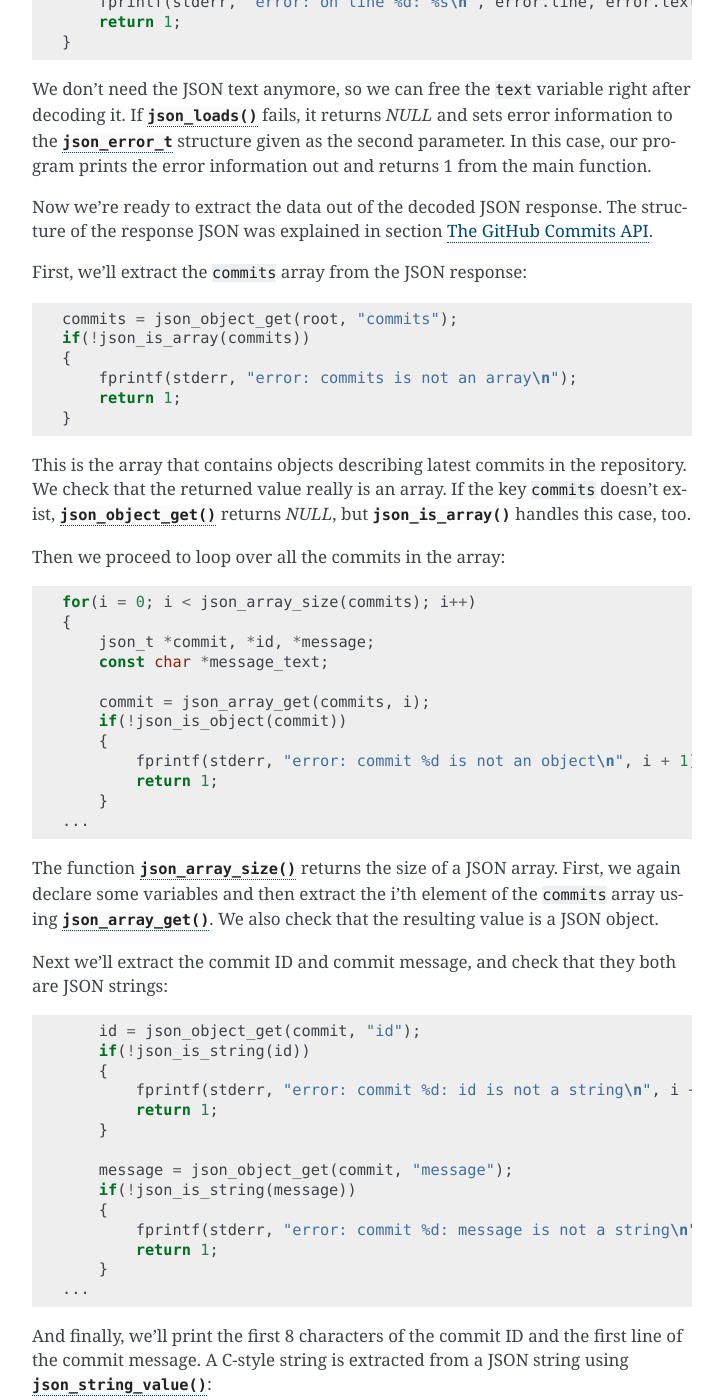
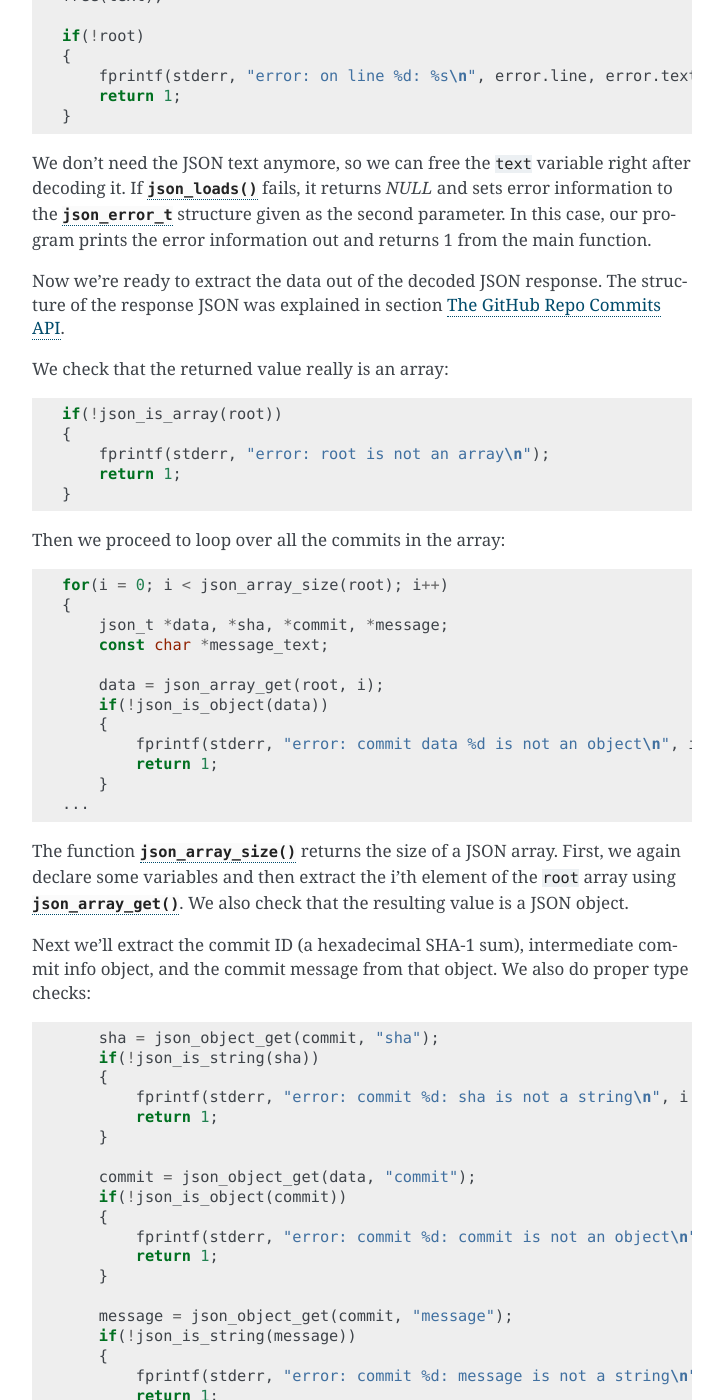
Before and after one commit to akheron/jansson, a Sphinx documentation site: the page built from doc/tutorial.rst, in a window 1280 px wide and 1400 px high, scrolled down 2895 px. Shown: the whole window, without its empty margins (388-1111 px from the left). Built offline with Sphinx 7.4.7, drawn with Linux system fonts in a browser that asks for light colours; some of the changed text lies outside the part shown.

Commit message:
Fix tutorial to use Github API v3
The v2 API will be shut down on May 1st 2012.

Fixes #65.

```diff
--- a/doc/tutorial.rst
+++ b/doc/tutorial.rst
@@ -7,9 +7,8 @@
 .. highlight:: c
 
 In this tutorial, we create a program that fetches the latest commits
-of a repository in GitHub_ over the web. One of the response formats
-supported by `GitHub API`_ is JSON, so the result can be parsed using
-Jansson.
+of a repository in GitHub_ over the web. `GitHub API`_ uses JSON, so
+the result can be parsed using Jansson.
 
 To stick to the the scope of this tutorial, we will only cover the the
 parts of the program related to handling JSON data. For the best user
@@ -31,42 +30,44 @@
 the program too many times within a short period of time, the sever
 starts to respond with an error.
 
-.. _GitHub: http://github.com/
-.. _GitHub API: http://develop.github.com/
+.. _GitHub: https://github.com/
+.. _GitHub API: http://developer.github.com/
 .. _libcurl: http://curl.haxx.se/
 
 
 .. _tutorial-github-commits-api:
 
-The GitHub Commits API
-======================
+The GitHub Repo Commits API
+===========================
 
-The `GitHub commits API`_ is used by sending HTTP requests to URLs
-starting with ``http://github.com/api/v2/json/commits/``. Our program
-only lists the latest commits, so the rest of the URL is
-``list/USER/REPOSITORY/BRANCH``, where ``USER``, ``REPOSITORY`` and
-``BRANCH`` are the GitHub user ID, the name of the repository, and the
-name of the branch whose commits are to be listed, respectively.
+The `GitHub Repo Commits API`_ is used by sending HTTP requests to
+URLs like ``https://api.github.com/repos/USER/REPOSITORY/commits``,
+where ``USER`` and ``REPOSITORY`` are the GitHub user ID and the name
+of the repository whose commits are to be listed, respectively.
 
-GitHub responds with a JSON object of the following form:
+GitHub responds with a JSON array of the following form:
 
 .. code-block:: none
 
-    {
-        "commits": [
-            {
-                "id": "<the commit ID>",
+    [
+        {
+            "sha": "<the commit ID>",
+            "commit": {
                 "message": "<the commit message>",
-                <more fields, not important to this tutorial>
+                <more fields, not important to this tutorial...>
             },
-            {
-                "id": "<the commit ID>",
+            <more fields...>
+        },
+        {
+            "sha": "<the commit ID>",
+            "commit": {
                 "message": "<the commit message>",
-                <more fields, not important to this tutorial>
+                <more fields...>
             },
-            <more commits...>
-        ]
-    }
+            <more fields...>
+        },
+        <more commits...>
+    ]
 
 In our program, the HTTP request is sent using the following
 function::
@@ -80,7 +81,7 @@
 <github_commits.c>`, as the actual implementation is not important
 here.
 
-.. _GitHub commits API: http://develop.github.com/p/commits.html
+.. _GitHub Repo Commits API: http://developer.github.com/v3/repos/commits/
 
 .. _tutorial-the-program:
 
@@ -95,10 +96,10 @@
 Like all the programs using Jansson, we need to include
 :file:`jansson.h`.
 
-The following definitions are used to build the GitHub commits API
-request URL::
+The following definitions are used to build the GitHub API request
+URL::
 
-   #define URL_FORMAT   "http://github.com/api/v2/json/commits/list/%s/%s/master"
+   #define URL_FORMAT   "https://api.github.com/repos/%s/%s/commits"
    #define URL_SIZE     256
 
 The following function is used when formatting the result to find the
@@ -118,20 +119,21 @@
 The main function follows. In the beginning, we first declare a bunch
 of variables and check the command line parameters::
 
-    size_t i;
-    char *text;
-    char url[URL_SIZE];
+    int main(int argc, char *argv[])
+    {
+        size_t i;
+        char *text;
+        char url[URL_SIZE];
 
-    json_t *root;
-    json_error_t error;
-    json_t *commits;
+        json_t *root;
+        json_error_t error;
 
-    if(argc != 3)
-    {
-        fprintf(stderr, "usage: %s USER REPOSITORY\n\n", argv[0]);
-        fprintf(stderr, "List commits at USER's REPOSITORY.\n\n");
-        return 2;
-    }
+        if(argc != 3)
+        {
+            fprintf(stderr, "usage: %s USER REPOSITORY\n\n", argv[0]);
+            fprintf(stderr, "List commits at USER's REPOSITORY.\n\n");
+            return 2;
+        }
 
 Then we build the request URL using the user and repository names
 given as command line parameters::
@@ -171,47 +173,49 @@
 The structure of the response JSON was explained in section
 :ref:`tutorial-github-commits-api`.
 
-First, we'll extract the ``commits`` array from the JSON response::
+We check that the returned value really is an array::
 
-    commits = json_object_get(root, "commits");
-    if(!json_is_array(commits))
+    if(!json_is_array(root))
     {
-        fprintf(stderr, "error: commits is not an array\n");
+        fprintf(stderr, "error: root is not an array\n");
         return 1;
     }
 
-This is the array that contains objects describing latest commits in
-the repository. We check that the returned value really is an array.
-If the key ``commits`` doesn't exist, :func:`json_object_get()`
-returns *NULL*, but :func:`json_is_array()` handles this case, too.
-
 Then we proceed to loop over all the commits in the array::
 
-    for(i = 0; i < json_array_size(commits); i++)
+    for(i = 0; i < json_array_size(root); i++)
     {
-        json_t *commit, *id, *message;
+        json_t *data, *sha, *commit, *message;
         const char *message_text;
 
-        commit = json_array_get(commits, i);
-        if(!json_is_object(commit))
+        data = json_array_get(root, i);
+        if(!json_is_object(data))
         {
-            fprintf(stderr, "error: commit %d is not an object\n", i + 1);
+            fprintf(stderr, "error: commit data %d is not an object\n", i + 1);
             return 1;
         }
     ...
 
 The function :func:`json_array_size()` returns the size of a JSON
 array. First, we again declare some variables and then extract the
-i'th element of the ``commits`` array using :func:`json_array_get()`.
+i'th element of the ``root`` array using :func:`json_array_get()`.
 We also check that the resulting value is a JSON object.
 
-Next we'll extract the commit ID and commit message, and check that
-they both are JSON strings::
+Next we'll extract the commit ID (a hexadecimal SHA-1 sum),
+intermediate commit info object, and the commit message from that
+object. We also do proper type checks::
 
-        id = json_object_get(commit, "id");
-        if(!json_is_string(id))
+        sha = json_object_get(commit, "sha");
+        if(!json_is_string(sha))
         {
-            fprintf(stderr, "error: commit %d: id is not a string\n", i + 1);
+            fprintf(stderr, "error: commit %d: sha is not a string\n", i + 1);
+            return 1;
+        }
+
+        commit = json_object_get(data, "commit");
+        if(!json_is_object(commit))
+        {
+            fprintf(stderr, "error: commit %d: commit is not an object\n", i + 1);
             return 1;
         }
 
@@ -250,25 +254,27 @@
 Jansson's repository::
 
     $ ./github_commits akheron jansson
-    86dc1d62 Fix indentation
-    b67e130f json_dumpf: Document the output shortage on error
-    4cd77771 Enhance handling of circular references
-    79009e62 json_dumps: Close the strbuffer if dumping fails
-    76999799 doc: Fix a small typo in apiref
-    22af193a doc/Makefile.am: Remove *.pyc in clean
-    951d091f Make integer, real and string mutable
-    185e107d Don't use non-portable asprintf()
-    ca7703fb Merge branch '1.0'
-    12cd4e8c jansson 1.0.4
-    <etc...>
+    1581f26a Merge branch '2.3'
+    aabfd493 load: Change buffer_pos to be a size_t
+    bd72efbd load: Avoid unexpected behaviour in macro expansion
+    e8fd3e30 Document and tweak json_load_callback()
+    873eddaf Merge pull request #60 from rogerz/contrib
+    bd2c0c73 Ignore the binary test_load_callback
+    17a51a4b Merge branch '2.3'
+    09c39adc Add json_load_callback to the list of exported symbols
+    cbb80baf Merge pull request #57 from rogerz/contrib
+    040bd7b0 Add json_load_callback()
+    2637faa4 Make test stripping locale independent
+    <...>
 
 
 Conclusion
 ==========
 
 In this tutorial, we implemented a program that fetches the latest
-commits of a GitHub repository using the GitHub commits API. Jansson
-was used to decode the JSON response and to extract the commit data.
+commits of a GitHub repository using the GitHub Repo Commits API.
+Jansson was used to decode the JSON response and to extract the commit
+data.
 
 This tutorial only covered a small part of Jansson. For example, we
 did not create or manipulate JSON values at all. Proceed to
```
Also changed, not shown: 1 other file.
